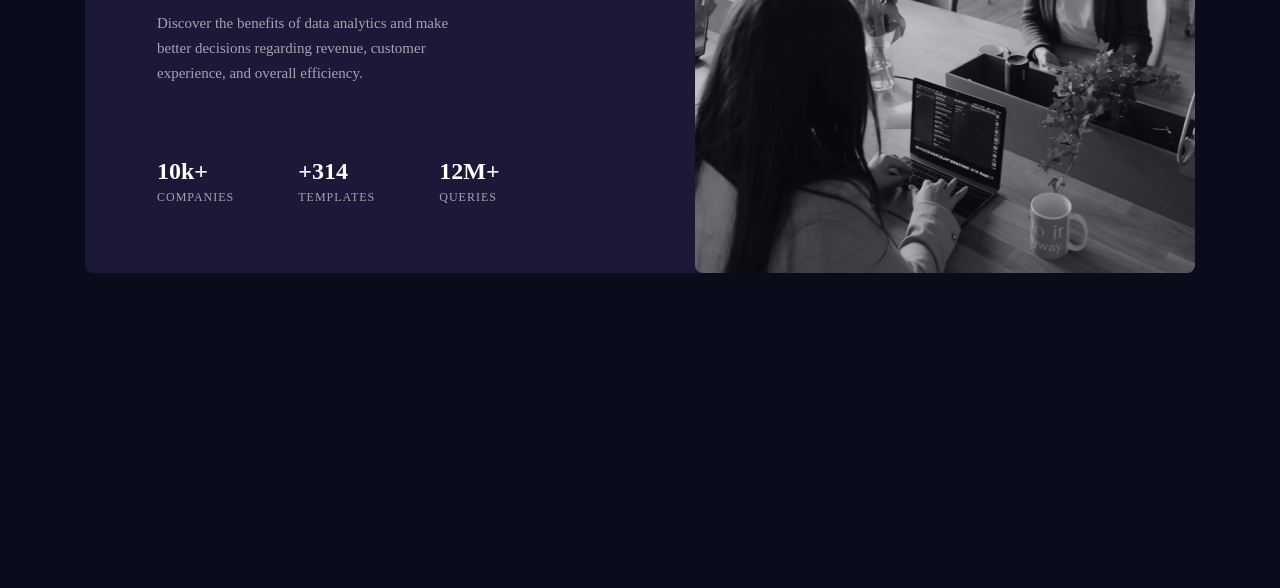
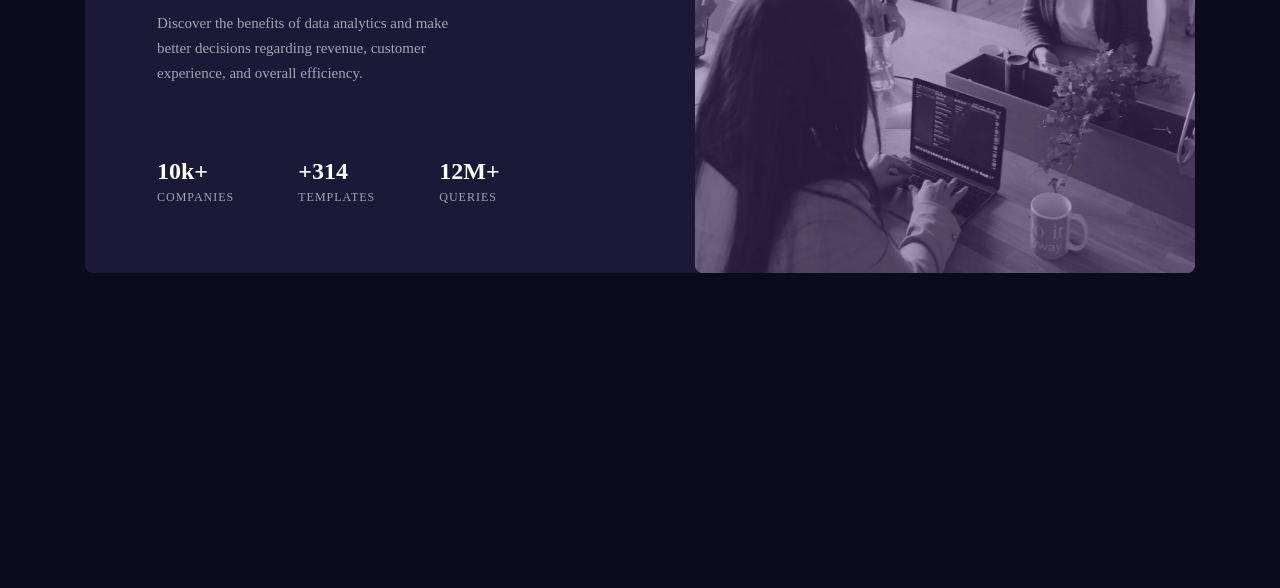
Before and after one commit to samandarabdusamadov/Rectangle, a plain HTML site: page index.html in a window 1280 px wide. Shown: the part 350-938 px from the top of the page. Drawn offline with Linux system fonts and the light colour scheme.

Commit message:
site add image

```diff
--- a/css/main.css
+++ b/css/main.css
@@ -47,6 +47,8 @@ body {
     height: 446px;
     transform: translateY(-311px) translateX(538px);
     border-radius: 8px;
+    opacity: 0.7511;
+    background-color: #AB5CDB;
 }
 
 .card__title {
```
